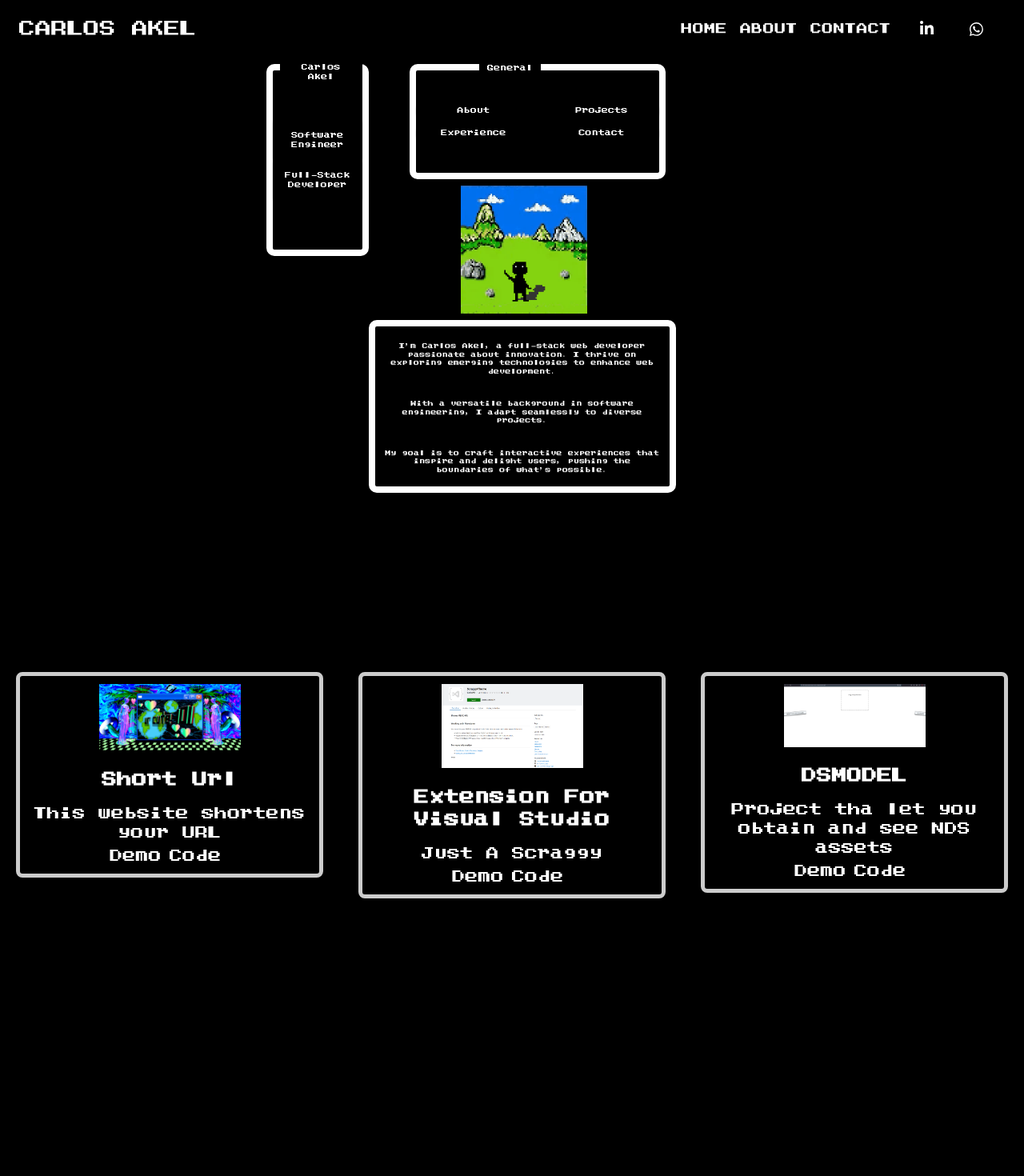
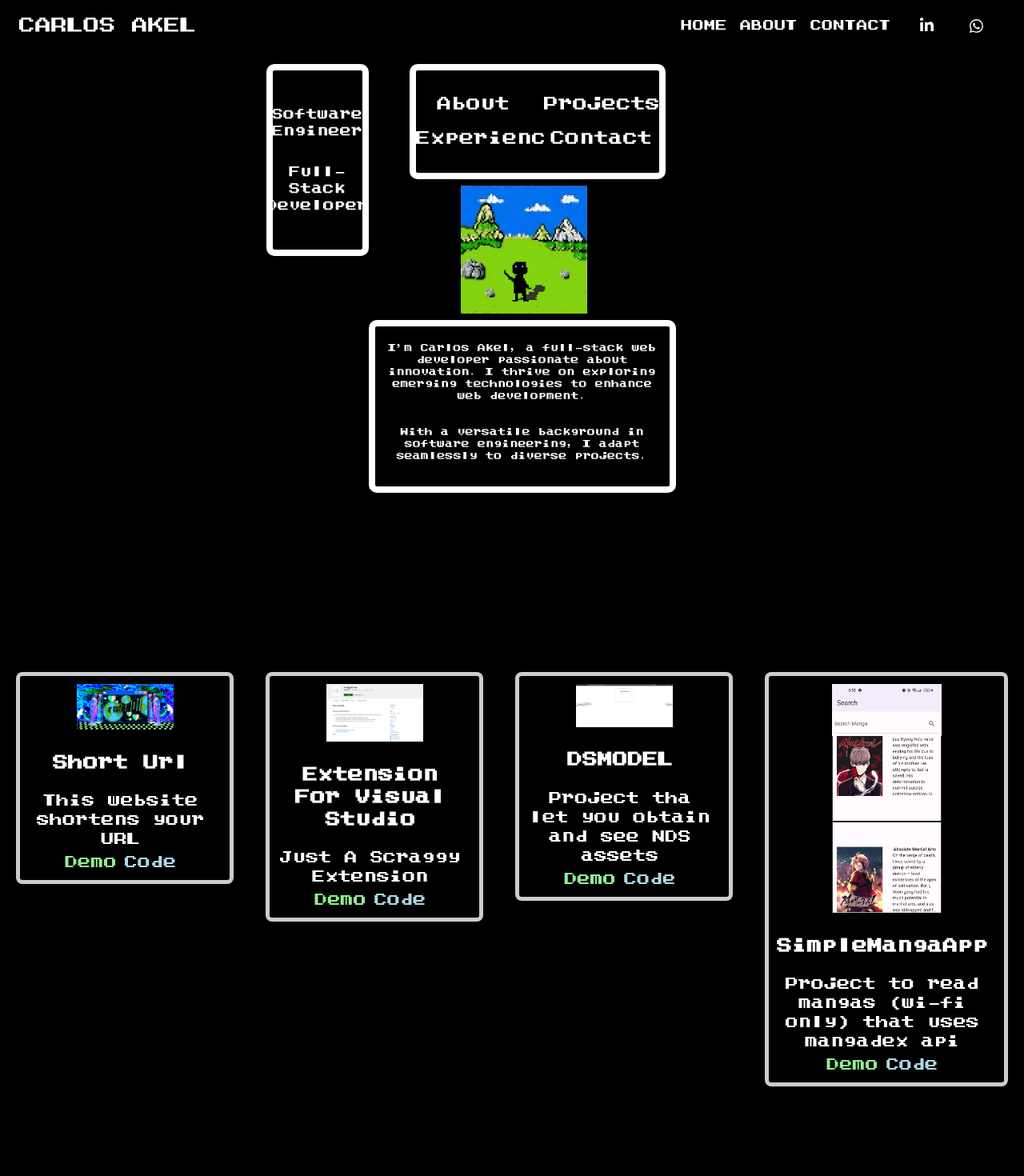
Before and after one commit to CarlosAkel/CarlosAkel.github.io, a React (Create React App) app: page / in a window 1280 px wide. Shown: the top 1470 px of the page at 80% size. Built offline with nearby package versions, Linux system fonts and the light colour scheme.

Commit message:
apk info added

```diff
--- a/src/App.js
+++ b/src/App.js
@@ -8,6 +8,7 @@ import Contact from './components/Contact';
 import image1 from './images/retro.png';
 import image2 from './images/Extension_1.png';
 import image3 from './images/ds_assets.png';
+import image4 from './images/apk.jpg';
 import Experience from './components/Experience';
 
 
@@ -22,7 +23,7 @@ function App() {
     },
     {
       title: 'Extension For Visual Studio',
-      description: 'Just A Scraggy',
+      description: 'Just A Scraggy Extension',
       image: image2,
       demoUrl: 'https://marketplace.visualstudio.com/items?itemName=CarlosAK.Scraggy',
       codeUrl: 'https://github.com/CarlosAkel/theme'
@@ -33,6 +34,13 @@ function App() {
       image: image3,
       demoUrl: 'https://whale-app-xhvo6.ondigitalocean.app/',
       codeUrl: 'https://github.com/CarlosAkel/DsModelsChileCA/tree/main/back'
+    },
+    {
+      title: 'SimpleMangaApp',
+      description: 'Project to read mangas (wi-fi only) that uses mangadex api',
+      image: image4,
+      demoUrl: 'https://drive.google.com/file/d/1IgyBI0lkTY7NmCNMffINorfwK9lOe0a8/view?usp=drive_link',
+      codeUrl: 'https://github.com/CarlosAkel/FlutterTest'
     },
     // Add more projects as needed
   ];
--- a/src/components/Info.js
+++ b/src/components/Info.js
@@ -24,7 +24,6 @@ export default function Info({ scrollToProjects,scrollToContact, scrollToExperie
       </div>
 
       <div className="TextBox-2">
-        <span>General</span>
         <Grid container spacing={2}>
           <Grid item xs={6} className="GridItem">
             <Paper className='Paper'>About</Paper>
@@ -42,7 +41,6 @@ export default function Info({ scrollToProjects,scrollToContact, scrollToExperie
       </div>
 
       <div className="TextBox-3">
-        <span>Carlos Akel</span>
         <Grid container style={{ display: "flex", justifyContent: "center", alignItems: "center" }}>
           <Paper className='Paper-2' xs={6}>Software Engineer</Paper>
           <Paper className='Paper-2' xs={6}>Full-Stack Developer</Paper>
--- a/src/components/ProjectsCard.js
+++ b/src/components/ProjectsCard.js
@@ -16,12 +16,12 @@ const ProjectCard = ({ project }) => {
 
   return (
     <div className="project-card">
-      <img src={currentProject.image} alt={currentProject.title} />
+      <a href={currentProject.demoUrl}><img src={currentProject.image} alt={currentProject.title} /></a>
       <div className="project-info">
-        <h3>{currentProject.title}</h3>
-        <p>{currentProject.description}</p>
+      <a href={currentProject.demoUrl}><h3>{currentProject.title}</h3></a>
+        <a href={currentProject.demoUrl}><p>{currentProject.description}</p></a>
         <a href={currentProject.demoUrl} target="_blank" rel="noopener noreferrer">Demo</a>
-        <a href={currentProject.codeUrl} target="_blank" rel="noopener noreferrer">Code</a>
+        <a href={currentProject.codeUrl} target="_blank" rel="noopener noreferrer" style={{color:"lightblue"}}>Code</a>
       </div>
     </div>
   );
--- a/src/css/ProjectCard.css
+++ b/src/css/ProjectCard.css
@@ -40,9 +40,11 @@
     display: inline-block;
     margin-right: 10px;
     text-decoration: none;
-    color: white;
+    color: lightgreen;
   }
-
+  .project-info a:nth-child(2) {
+    color: lightgreen;
+  }
   .project-card img {
     width: 50%;
   }
@@ -50,5 +52,5 @@
 
 
   .project-info a:hover {
-    color: gray;
+    color: gray !important;
   }
--- a/src/css/info.css
+++ b/src/css/info.css
@@ -4,7 +4,8 @@
 }
 
 .container {
-  margin-top: 100px;
+  margin-top: 200px;
+
 }
 
 .TextBox {
@@ -18,6 +19,7 @@
   position: absolute;
   top: 50%;
   left: 36%;
+  overflow: scroll;
 }
 
 .TextBox span {
@@ -44,6 +46,7 @@
   position: absolute;
   top: 10%;
   left: 40%;
+  overflow: scroll;
 }
 
 .TextBox-2 span {
@@ -71,6 +74,7 @@
   position: absolute;
   top: 10%;
   left: 26%;
+  overflow: scroll;
 }
 
 .TextBox-3 span {
@@ -143,41 +147,6 @@
     margin-top: 20px;
     /* Adjust margin for smaller screens */
   }
-  .Paper {
-    font-size: 8px;
-  }
-  .Paper-2{
-    font-size: 8px;
-    padding: 13px;
-  }
-  .about{
-    font-size: 7px;
-  }
-
-  .TextBox {
-  }
-
-  .TextBox-2 span{
-    font-size: 8px;
-
-  }
-
-  .TextBox-3 span{
-    font-size: 8px;
-    left: 8%;
-  }
-
-  .Title {
-    top: 35%;
-    /* Adjust position for smaller screens */
-  }
-
-  .GridItem:hover::before {
-    content: '';
-    position: absolute;
-    left: 13%;
-    top: 70%;
-  }
 
 
   .position {
--- a/src/css/navbar.css
+++ b/src/css/navbar.css
@@ -5,6 +5,7 @@
 
 .bar{
     background-color: black !important;
+    max-height: 20px;
 
 }
 .font_let {
```
Also changed, not shown: src/images/apk.jpg (added).
